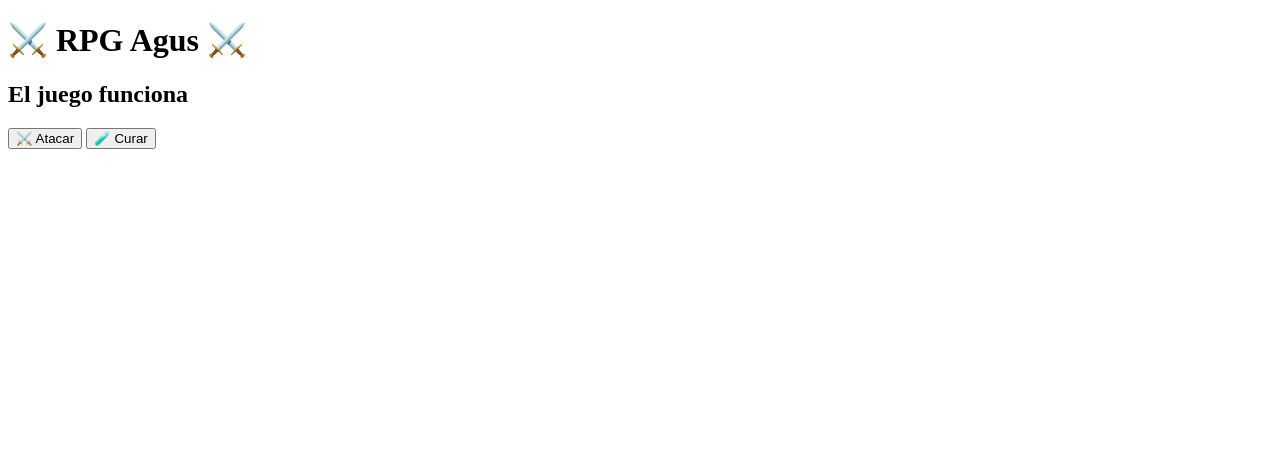
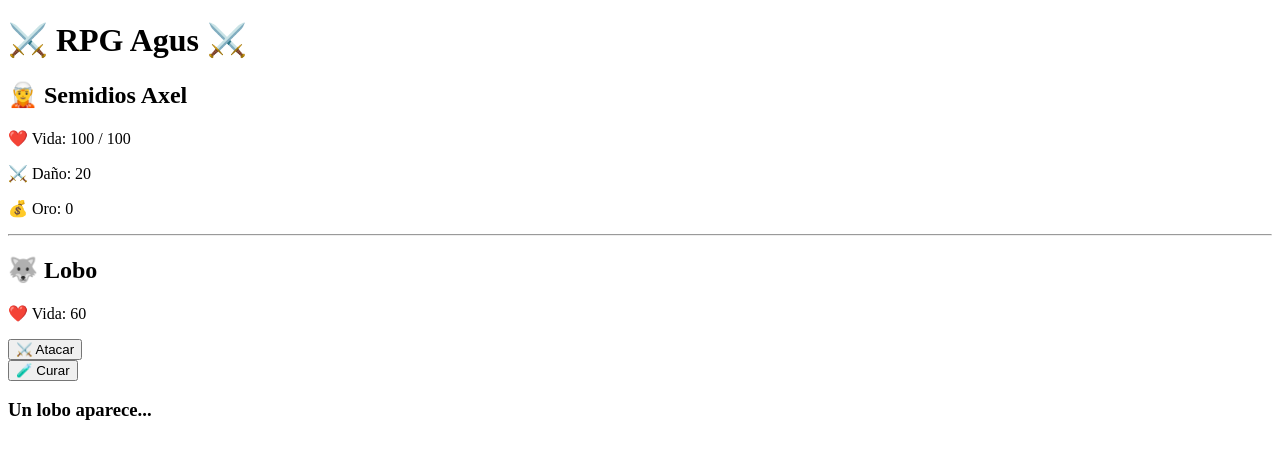
Before and after one commit to dolbyaxel8-hue/RPG-Agus, a Flask app: page / in a window 1280 px wide. Shown: the top 459 px of the page. Run offline with Flask 3, Linux system fonts and the light colour scheme; parts of the project's set-up code (start-up, migrations or seed data) failed here and were passed over.

Commit message:
conecto web

```diff
--- a/app.py
+++ b/app.py
@@ -1,10 +1,101 @@
-from flask import Flask, render_template
+from flask import Flask, render_template, request
+from jugador import Jugador
+from enemigos import Lobo
+from personaje import efectos
 
 app = Flask(__name__)
 
+
+# Crear efectos
+efectos_jugador = efectos()
+
+
+# Crear jugador
+jugador = Jugador(
+    "Semidios Axel",
+    100,      # vida
+    100,      # vida maxima
+    20,       # daño
+    1,        # nivel
+    3,        # pociones
+    0,        # oro
+    0,        # experiencia
+    0,        # defensa
+    [],       # inventario
+    1,        # piso
+    0,        # esquive1
+    0,        # esquive2
+    0,        # Ouroboros
+    efectos_jugador
+)
+
+
+# Crear enemigo
+enemigo = Lobo(
+    "Lobo",
+    60,
+    10,
+    20,
+    30
+)
+
+
+mensaje = "Un lobo aparece..."
+
+
 @app.route("/")
 def inicio():
-    return render_template("juego.html")
+    return render_template(
+        "juego.html",
+        jugador=jugador,
+        enemigo=enemigo,
+        mensaje=mensaje
+    )
+
+
+@app.route("/atacar", methods=["POST"])
+def atacar():
+
+    global mensaje
+
+    daño = jugador.daño
+
+    jugador.hacer_daño(enemigo, daño)
+
+    mensaje = f"Has hecho {daño} de daño al {enemigo.nombre}"
+
+    return render_template(
+        "juego.html",
+        jugador=jugador,
+        enemigo=enemigo,
+        mensaje=mensaje
+    )
+
+
+@app.route("/curar", methods=["POST"])
+def curar():
+
+    global mensaje
+
+    if jugador.pociones > 0:
+        jugador.pociones -= 1
+        jugador.vida += 20
+
+        if jugador.vida > jugador.vida_maxima:
+            jugador.vida = jugador.vida_maxima
+
+        mensaje = "Te has curado 20 puntos ❤️"
+
+    else:
+        mensaje = "No tienes pociones"
+
+    return render_template(
+        "juego.html",
+        jugador=jugador,
+        enemigo=enemigo,
+        mensaje=mensaje
+    )
+
 
 if __name__ == "__main__":
     app.run()
--- a/templates/juego.html
+++ b/templates/juego.html
@@ -1,17 +1,45 @@
 <!DOCTYPE html>
 <html>
+
 <head>
-    <title>RPG Agus</title>
+<title>RPG Agus</title>
 </head>
 
 <body>
 
 <h1>⚔️ RPG Agus ⚔️</h1>
 
-<h2>El juego funciona</h2>
 
+<h2>🧝 {{jugador.nombre}}</h2>
+
+<p>❤️ Vida: {{jugador.vida}} / {{jugador.vida_maxima}}</p>
+
+<p>⚔️ Daño: {{jugador.daño}}</p>
+
+<p>💰 Oro: {{jugador.oro}}</p>
+
+
+<hr>
+
+
+<h2>🐺 {{enemigo.nombre}}</h2>
+
+<p>❤️ Vida: {{enemigo.vida}}</p>
+
+
+<form action="/atacar" method="post">
 <button>⚔️ Atacar</button>
+</form>
+
+
+<form action="/curar" method="post">
 <button>🧪 Curar</button>
+</form>
+
+
+<h3>{{mensaje}}</h3>
+
 
 </body>
+
 </html>
```
